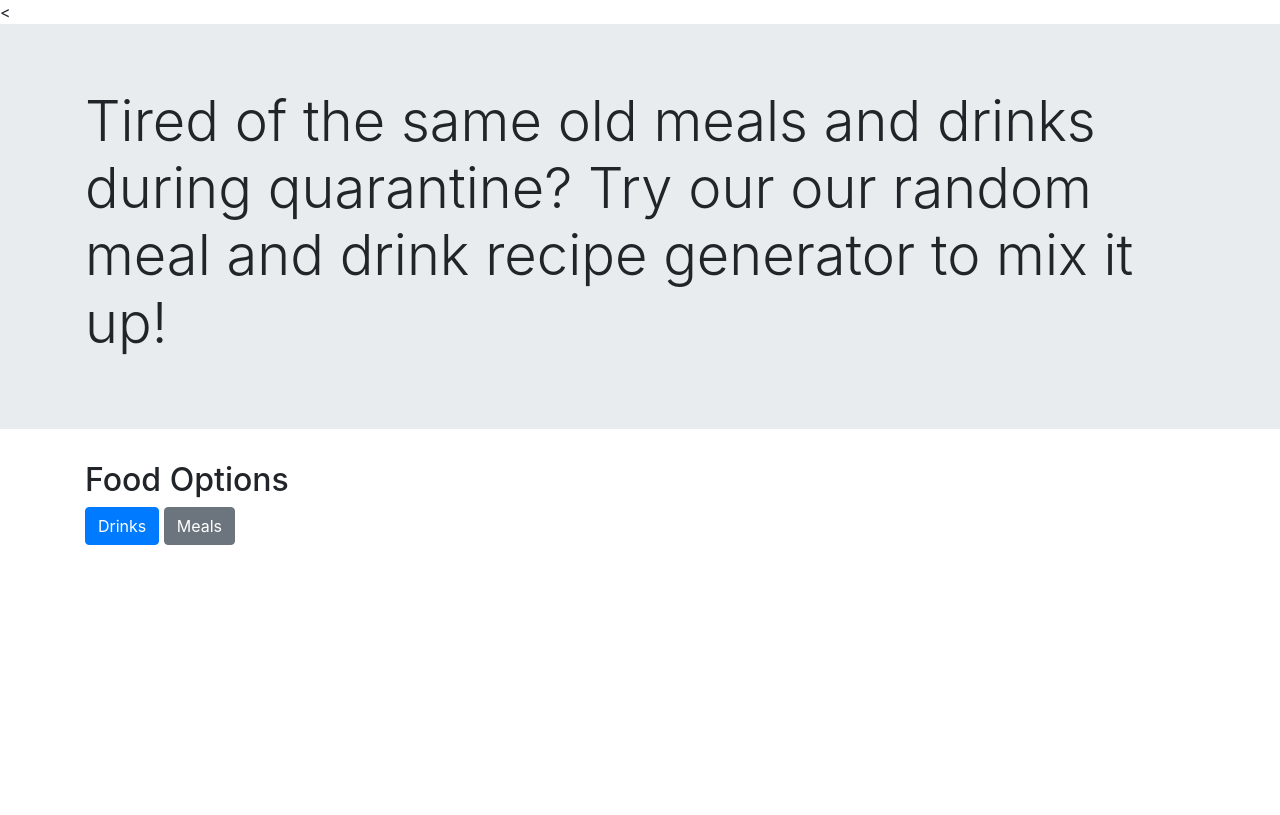
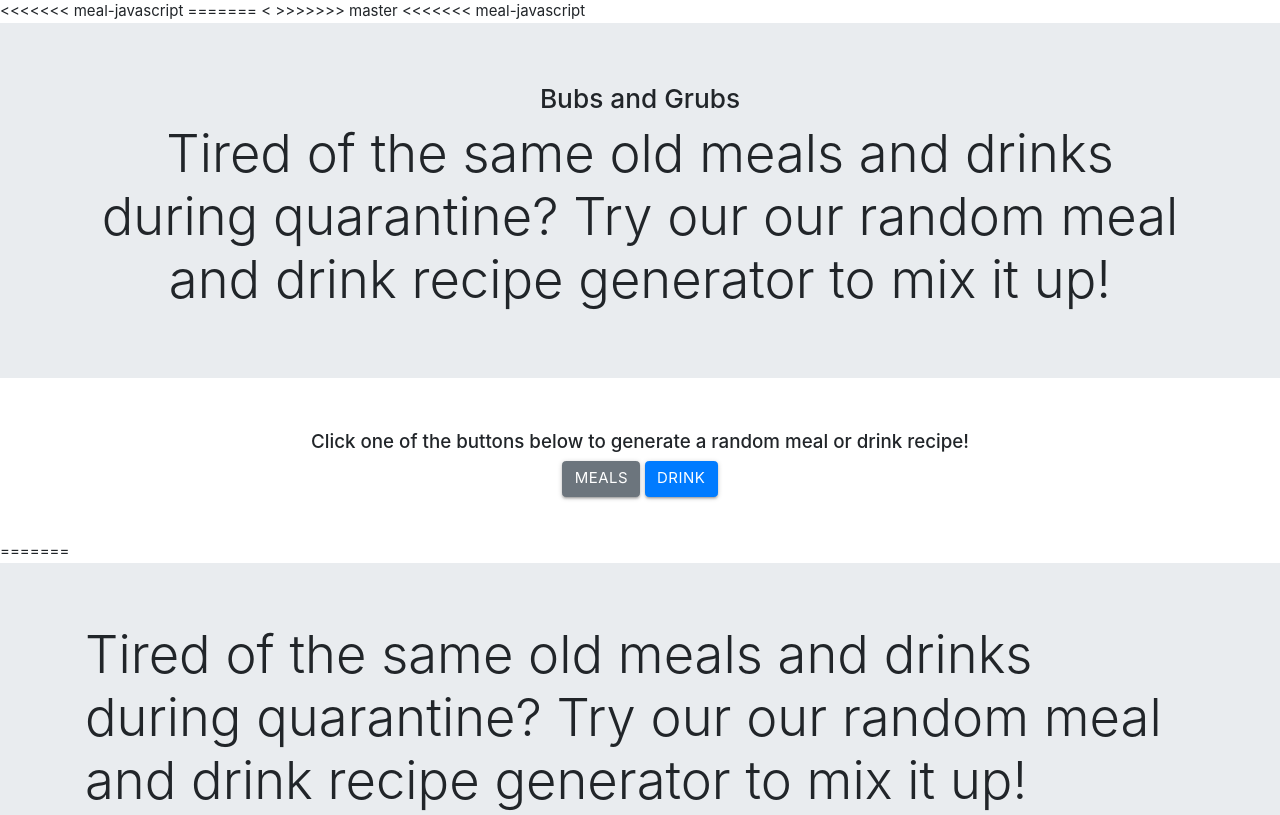
Before and after one commit to ksingh-1/bng, a plain HTML site: page Test.html in a window 1280 px wide. Shown: the top 815 px of the page. Drawn offline with nearby package versions, Linux system fonts and the light colour scheme.

Commit message:
BGarza Update

```diff
--- a/Test.html
+++ b/Test.html
@@ -1,10 +1,68 @@
+<<<<<<< meal-javascript
+<!DOCTYPE html>
+<html lang="en">
+
+=======
 <<!DOCTYPE html>
 <html lang="en">
+>>>>>>> master
 <head>
     <meta charset="UTF-8">
     <meta name="viewport" content="width=device-width, initial-scale=1.0">
     <title>Project 1 App</title>
     <meta charset="utf-8">
+<<<<<<< meal-javascript
+    <link rel="stylesheet" type="text/css" href="style.css">
+    <meta name="viewport" content="width=device-width, initial-scale=1">
+    <link rel="stylesheet" href="https://cdnjs.cloudflare.com/ajax/libs/materialize/1.0.0/css/materialize.min.css">
+
+
+</head>
+
+<body>
+    <!-- Header -->
+    <div class="jumbotron jumbotron-fluid">
+        <div class="container">
+            <h3 style="text-align: center;">Bubs and Grubs</h3>
+            <h5 class="display-4" style="text-align: center;"> Tired of the same old meals and drinks during quarantine?
+                Try our our random meal and drink recipe generator to mix it up!
+            </h5>
+        </div>
+    </div>
+
+    <br>
+
+    <!-- Form -->
+    <div class="container" style="text-align: center;">
+        <h5>Click one of the buttons below to generate a random meal or drink recipe!</h5>
+
+        <button type="button" class="btn btn-secondary" id="meal-bttn">Meals</button>
+        <button type="button" class="btn btn-primary">Drink</button>
+
+    </div>
+
+    <br>
+
+    <div class="container">
+        <div class="row">
+            <div class="col s12 m6">
+                <div id="meal-view"></div>
+            </div>
+        </div>
+        <div class="col s12 m6">
+            <div id="beverage-view"></div>
+        </div>
+    </div>
+
+
+    <script src="https://cdnjs.cloudflare.com/ajax/libs/jquery/3.2.1/jquery.min.js"></script>
+    <script src="meal.js"></script>
+    <script src="https://cdnjs.cloudflare.com/ajax/libs/materialize/1.0.0/js/materialize.min.js"></script>
+
+
+</body>
+
+=======
     <meta name="viewport" content="width=device-width, initial-scale=1">
     <link rel="stylesheet" href="https://maxcdn.bootstrapcdn.com/bootstrap/4.4.1/css/bootstrap.min.css">
     <script src="https://ajax.googleapis.com/ajax/libs/jquery/3.4.1/jquery.min.js"></script>
```
